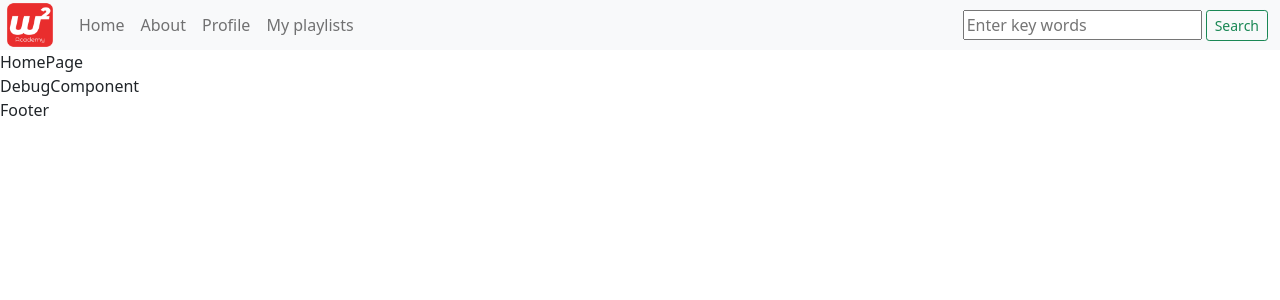
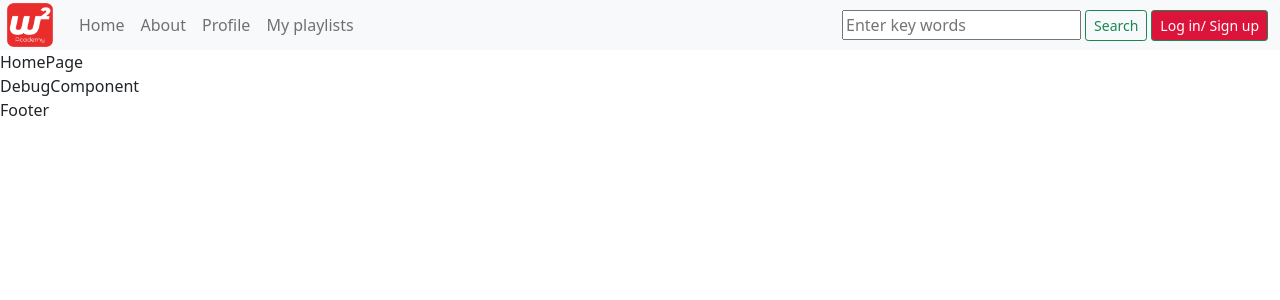
Before and after one commit to Gioele-M/lap4_group_project_client, a React (Create React App) app: page / in a window 1280 px wide. Shown: the top 300 px of the page. Built offline with nearby package versions, Linux system fonts and the light colour scheme.

Commit message:
add log in/sign up button

```diff
--- a/src/Components/NavBar/NavBar.js
+++ b/src/Components/NavBar/NavBar.js
@@ -12,7 +12,7 @@ export default function NavBar() {
     <nav class="navbar navbar-custom navbar-expand-lg navbar-light bg-light">
 
 
-{/* align left */}
+{/* LOGO */}
     <NavLink to="/">
       <img class="navbar-brand navbar-logo" href="#" src={logo} alt="Write and Watch Logo" />
     </NavLink>
@@ -20,9 +20,11 @@ export default function NavBar() {
 
 {/* align right */}
   <button class="navbar-toggler" type="button" data-toggle="collapse" data-target="#navbarTogglerDemo02" aria-controls="navbarTogglerDemo02" aria-expanded="false" aria-label="Toggle navigation">
-    <span class="navbar-toggler-icon"></span>
+    <span class="navbar-toggler-icon">is there anything here?    </span>
   </button>
 
+
+{/* TEXT LINKS  /////////////////// */}
   <div class="collapse navbar-collapse" id="navbarTogglerDemo02">
     <ul class="navbar-nav mr-auto mt-2 mt-lg-0">
       <li class="nav-item active">
@@ -46,11 +48,17 @@ export default function NavBar() {
         </NavLink>
       </li>
 
+{/* SEARCH  /////////////////// */}
     </ul>
     <form class="form-row px-2 ms-auto align-middle ">
       <input class="form-row me-1 align-middle" type="search" placeholder="Enter key words" />
       <button class="btn btn-sm  btn-outline-success me-1 align-middle " type="submit">Search</button>
+      <button class="btn btn-sm  btn-outline-success me-1 align-middle " id='btn-login'>Log in/ Sign up</button>
+      {/* <button class="btn btn-sm  btn-outline-success me-1 align-middle btn-light">Sign up</button> */}
     </form>
+
+
+
   </div>
 </nav>
 
--- a/src/Components/NavBar/styles.css
+++ b/src/Components/NavBar/styles.css
@@ -5,8 +5,19 @@
 
 .navbar-custom {
     height: 50px;
-  }
+}
 
-  #no-decos{
+#no-decos{
     text-decoration: none;
-  }
+}
+
+#btn-login{
+    background-color: crimson;
+    color: white;
+}
+
+
+#btn-login:hover{
+    background-color: rgb(177, 17, 49);
+    color: white;
+}
```
